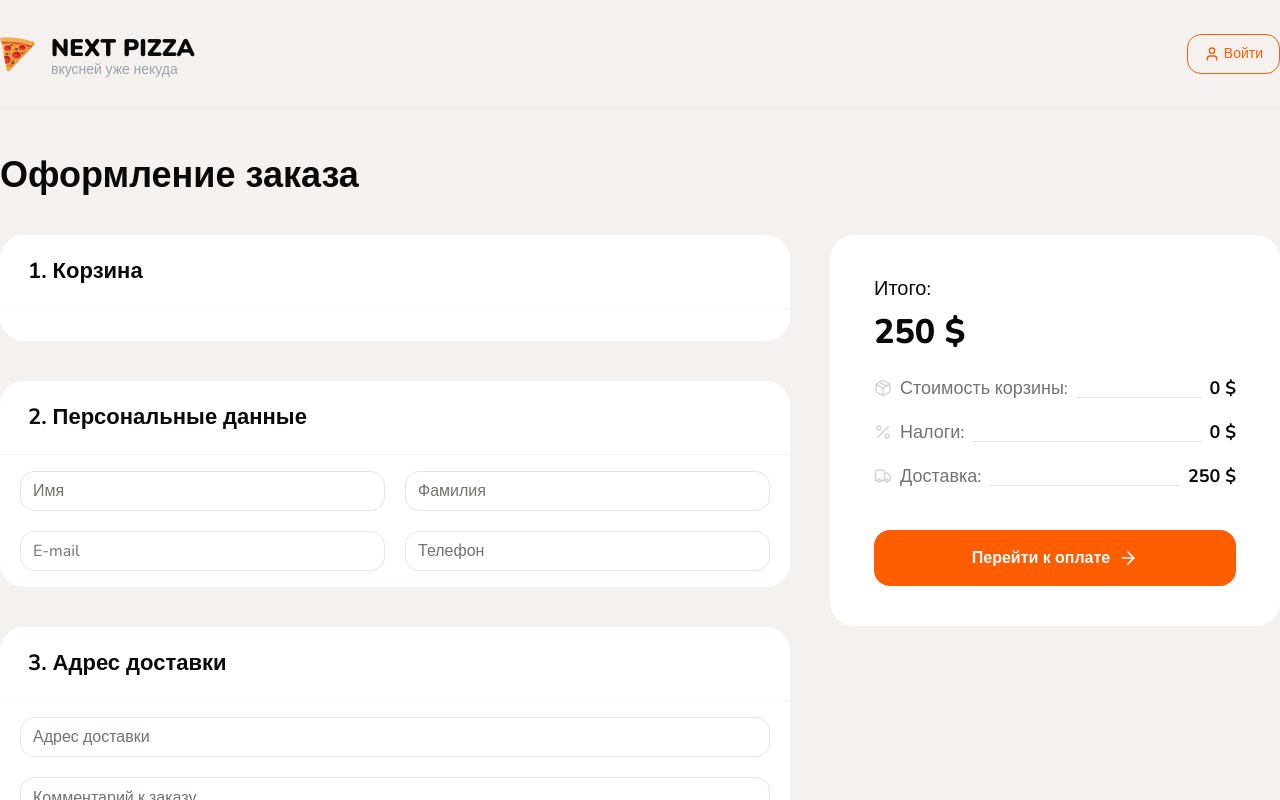
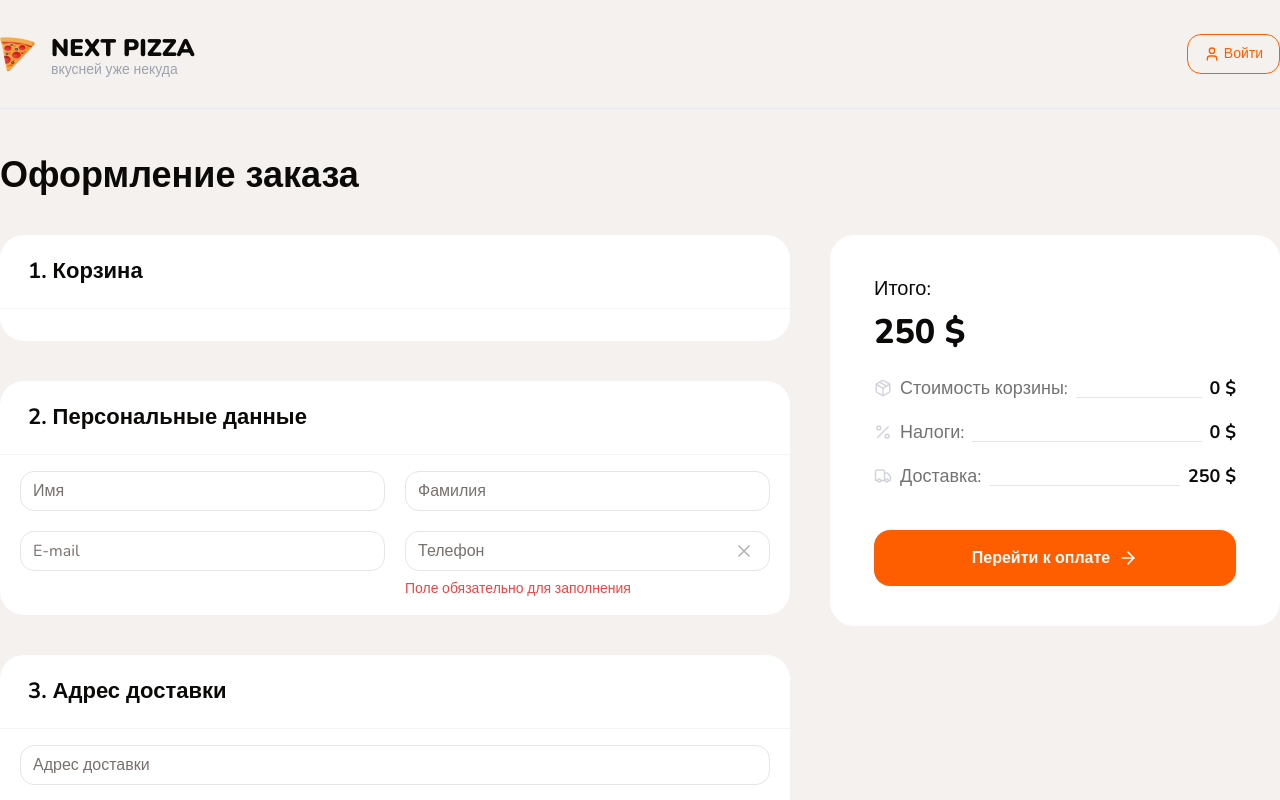
Before and after one commit to PerpetuumG/next_pizza_archakov, a Next.js app: page /checkout in a window 1280 px wide. Shown: the top 800 px of the page. Built offline with nearby package versions, Linux system fonts and the light colour scheme.

Commit message:
CheckoutCart, CheckoutPersonalForm, CheckoutAddressForm

```diff
--- a/app/(checkout)/checkout/page.tsx
+++ b/app/(checkout)/checkout/page.tsx
@@ -1,19 +1,31 @@
 'use client';
 
 import {
-  CheckoutItem,
+  CheckoutAddressForm,
+  CheckoutCart,
+  CheckoutPersonalForm,
   CheckoutSidebar,
   Container,
   Title,
-  WhiteBlock,
 } from '@/shared/components/shared';
-import { Input, Textarea } from '@/shared/components/ui';
 import { useCart } from '@/shared/hooks';
-import { getCartItemDetails } from '@/shared/lib';
-import { PizzaSize, PizzaType } from '@/shared/constants/pizza';
+import { useForm } from 'react-hook-form';
+import { zodResolver } from '@hookform/resolvers/zod';
 
 export default function CheckoutPage() {
   const { items, totalAmount, updateItemQuantity, removeCartItem } = useCart();
+
+  const form = useForm({
+    resolver: zodResolver(),
+    defaultValues: {
+      email: '',
+      firstName: '',
+      lastName: '',
+      phone: '',
+      address: '',
+      comment: '',
+    },
+  });
 
   const onClickCountButton = (id: number, quantity: number, type: 'plus' | 'minus') => {
     const newQuantity = type === 'plus' ? quantity + 1 : quantity - 1;
@@ -27,44 +39,15 @@ export default function CheckoutPage() {
       <div className={'flex gap-10'}>
         {/* Левый блок */}
         <div className={'flex flex-col gap-10 flex-1 mb-20'}>
-          <WhiteBlock title={'1. Корзина'}>
-            <div className={'flex flex-col gap-5'}>
-              {items.map(item => (
-                <CheckoutItem
-                  key={item.id}
-                  id={item.id}
-                  imageUrl={item.imageUrl}
-                  details={getCartItemDetails(
-                    item.ingredients,
-                    item.pizzaType as PizzaType,
-                    item.pizzaSize as PizzaSize,
-                  )}
-                  name={item.name}
-                  price={item.price}
-                  quantity={item.quantity}
-                  disabled={item.disabled}
-                  onClickCountButton={type => onClickCountButton(item.id, item.quantity, type)}
-                  onClickRemove={() => removeCartItem(item.id)}
-                />
-              ))}
-            </div>
-          </WhiteBlock>
+          <CheckoutCart
+            items={items}
+            onClickCountButton={onClickCountButton}
+            removeCartItem={removeCartItem}
+          />
 
-          <WhiteBlock title={'2. Персональные данные'}>
-            <div className={'grid grid-cols-2 gap-5'}>
-              <Input name={'firstName'} className={'text-base'} placeholder={'Имя'} />
-              <Input name={'lastName'} className={'text-base'} placeholder={'Фамилия'} />
-              <Input name={'email'} className={'text-base'} placeholder={'E-mail'} />
-              <Input name={'phone'} className={'text-base'} placeholder={'Телефон'} />
-            </div>
-          </WhiteBlock>
+          <CheckoutPersonalForm />
 
-          <WhiteBlock title={'3. Адрес доставки'}>
-            <div className={'flex flex-col gap-5'}>
-              <Input name={'firstName'} className={'text-base'} placeholder={'Адрес доставки'} />
-              <Textarea className={'text-base'} rows={5} placeholder={'Комментарий к заказу'} />
-            </div>
-          </WhiteBlock>
+          <CheckoutAddressForm />
         </div>
 
         {/* Правый блок */}
--- /dev/null
+++ b/shared/components/shared/checkout/checkout-address-form.tsx
@@ -0,0 +1,18 @@
+import React, { FC } from 'react';
+import { WhiteBlock } from '@/shared/components/shared';
+import { Input, Textarea } from '@/shared/components/ui';
+
+interface Props {
+  className?: string;
+}
+
+export const CheckoutAddressForm: FC<Props> = ({ className }) => {
+  return (
+    <WhiteBlock title={'3. Адрес доставки'}>
+      <div className={'flex flex-col gap-5'}>
+        <Input name={'firstName'} className={'text-base'} placeholder={'Адрес доставки'} />
+        <Textarea className={'text-base'} rows={5} placeholder={'Комментарий к заказу'} />
+      </div>
+    </WhiteBlock>
+  );
+};
--- /dev/null
+++ b/shared/components/shared/checkout/checkout-cart.tsx
@@ -0,0 +1,45 @@
+import React, { FC } from 'react';
+import { CheckoutItem, WhiteBlock } from '@/shared/components/shared';
+import { getCartItemDetails } from '@/shared/lib';
+import { PizzaSize, PizzaType } from '@/shared/constants/pizza';
+import { cn } from '@/shared/lib/utils';
+import { CartStateItem } from '@/shared/lib/get-cart-details';
+
+interface Props {
+  items: CartStateItem[];
+  onClickCountButton: (id: number, quantity: number, type: 'plus' | 'minus') => void;
+  removeCartItem: (id: number) => void;
+  className?: string;
+}
+
+export const CheckoutCart: FC<Props> = ({
+  className,
+  onClickCountButton,
+  removeCartItem,
+  items,
+}) => {
+  return (
+    <WhiteBlock title={'1. Корзина'} className={cn('', className)}>
+      <div className={'flex flex-col gap-5'}>
+        {items.map(item => (
+          <CheckoutItem
+            key={item.id}
+            id={item.id}
+            imageUrl={item.imageUrl}
+            details={getCartItemDetails(
+              item.ingredients,
+              item.pizzaType as PizzaType,
+              item.pizzaSize as PizzaSize,
+            )}
+            name={item.name}
+            price={item.price}
+            quantity={item.quantity}
+            disabled={item.disabled}
+            onClickCountButton={type => onClickCountButton(item.id, item.quantity, type)}
+            onClickRemove={() => removeCartItem(item.id)}
+          />
+        ))}
+      </div>
+    </WhiteBlock>
+  );
+};
--- /dev/null
+++ b/shared/components/shared/checkout/checkout-personal-form.tsx
@@ -0,0 +1,21 @@
+import React, { FC } from 'react';
+import { cn } from '@/shared/lib/utils';
+import { FormInput, WhiteBlock } from '@/shared/components/shared';
+import { Input } from '@/shared/components/ui';
+
+interface Props {
+  className?: string;
+}
+
+export const CheckoutPersonalForm: FC<Props> = ({ className }) => {
+  return (
+    <WhiteBlock title={'2. Персональные данные'} className={cn('', className)}>
+      <div className={'grid grid-cols-2 gap-5'}>
+        <Input name={'firstName'} className={'text-base'} placeholder={'Имя'} />
+        <Input name={'lastName'} className={'text-base'} placeholder={'Фамилия'} />
+        <Input name={'email'} className={'text-base'} placeholder={'E-mail'} />
+        <FormInput name={'phone'} className={'text-base'} placeholder={'Телефон'} />
+      </div>
+    </WhiteBlock>
+  );
+};
--- /dev/null
+++ b/shared/components/shared/checkout/index.ts
@@ -0,0 +1,3 @@
+export { CheckoutCart } from './checkout-cart';
+export { CheckoutPersonalForm } from './checkout-personal-form';
+export { CheckoutAddressForm } from './checkout-address-form';
--- /dev/null
+++ b/shared/components/shared/clear-button.tsx
@@ -0,0 +1,22 @@
+import { cn } from '@/shared/lib/utils';
+import { X } from 'lucide-react';
+import React from 'react';
+
+interface Props {
+  className?: string;
+  onClick?: VoidFunction;
+}
+
+export const ClearButton: React.FC<Props> = ({ onClick, className }) => {
+  return (
+    <button
+      onClick={onClick}
+      className={cn(
+        'absolute right-4 top-1/2 -translate-y-1/2 opacity-30 hover:opacity-100 cursor-pointer',
+        className,
+      )}
+    >
+      <X className='h-5 w-5' />
+    </button>
+  );
+};
--- a/shared/components/shared/form-components/form-input.tsx
+++ b/shared/components/shared/form/form-input.tsx
@@ -1,10 +1,10 @@
 import React, { FC } from 'react';
 import { cn } from '@/shared/lib/utils';
-import { RequiredSymbol } from '@/shared/components/shared';
+import { ClearButton, ErrorText, RequiredSymbol } from '@/shared/components/shared';
 import { Input } from '@/shared/components/ui';
-import {useFormContext} from "react-hook-form";
+import { useFormContext } from 'react-hook-form';
 
-interface Props {
+interface Props extends React.InputHTMLAttributes<HTMLInputElement> {
   clasName?: string;
   name: string;
   label?: string;
@@ -12,9 +12,9 @@ interface Props {
 }
 
 export const FormInput: FC<Props> = ({ clasName, name, label, required, ...props }) => {
-  const {} = useFormContext()
+  // const {} = useFormContext();
 
-    return (
+  return (
     <div className={cn('', clasName)}>
       {label && (
         <p className={'font-medium mb-2'}>
@@ -25,10 +25,10 @@ export const FormInput: FC<Props> = ({ clasName, name, label, required, ...props
       <div className={'relative'}>
         <Input className={'h-12 text-md'} {...props} />
 
-
+        <ClearButton />
       </div>
 
-        {}
+      <ErrorText text={'Поле обязательно для заполнения'} className={'mt-2'} />
     </div>
   );
 };
--- /dev/null
+++ b/shared/components/shared/form/index.ts
@@ -0,0 +1 @@
+export { FormInput } from './form-input';
--- a/shared/components/shared/index.ts
+++ b/shared/components/shared/index.ts
@@ -29,3 +29,6 @@ export { CheckoutItemSkeleton } from './checkout-item-skeleton';
 export { CheckoutSidebar } from './checkout-sidebar';
 export { RequiredSymbol } from './required-symbol';
 export { ErrorText } from './error-text';
+export { ClearButton } from './clear-button';
+export * from './form';
+export * from './checkout';
```
